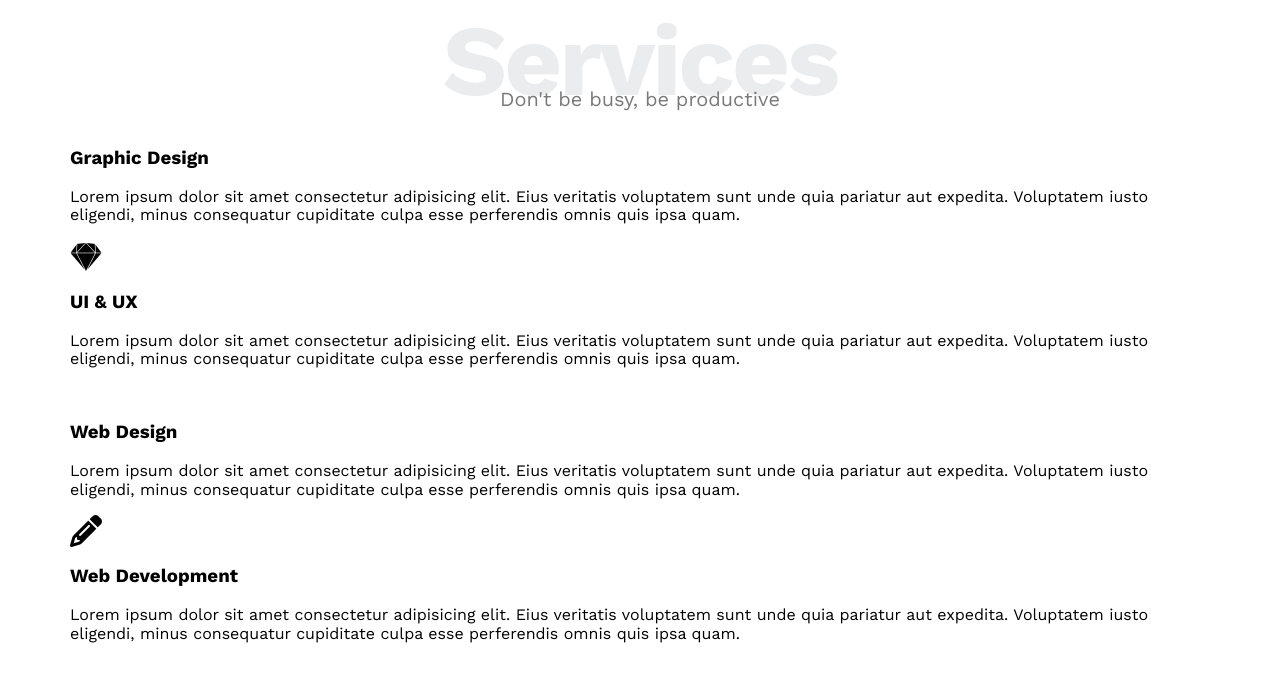
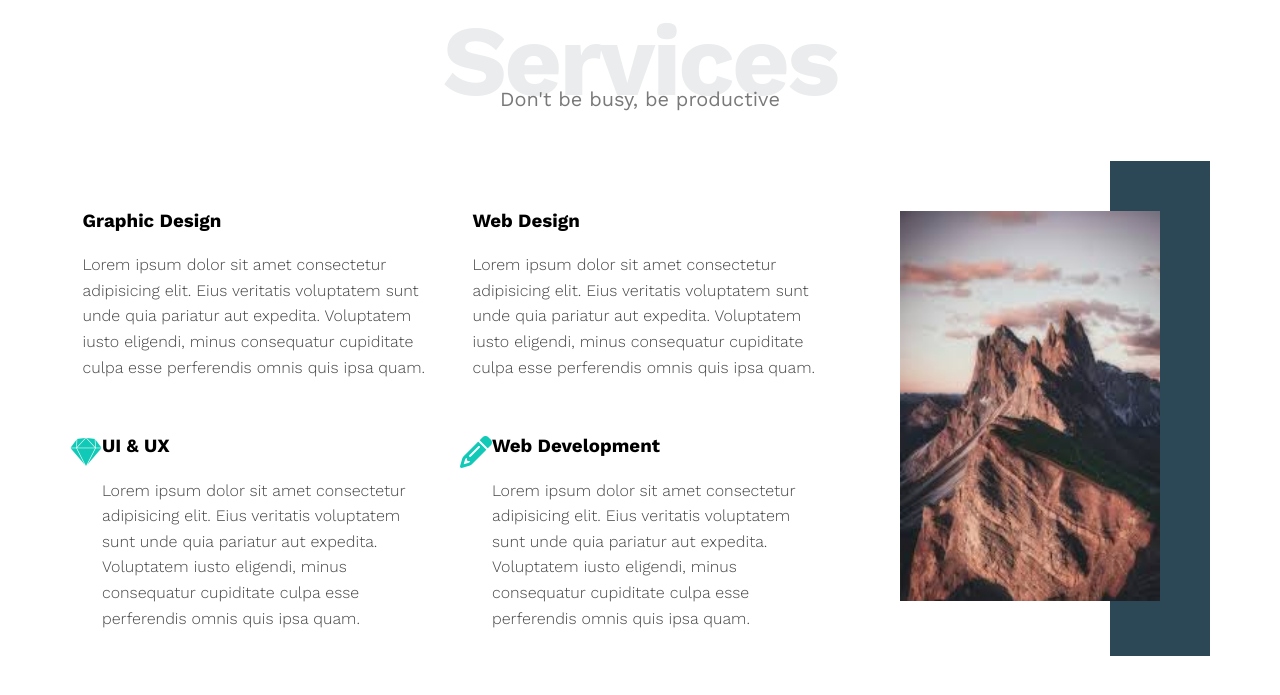
Before and after one commit to oussamael97/teamplate1, a plain HTML site: page index.htm in a window 1280 px wide. Shown: the part 1203-1898 px from the top of the page. Drawn offline with nearby package versions, Linux system fonts and the light colour scheme.

Commit message:
threecommit

```diff
--- a/css/leon.css
+++ b/css/leon.css
@@ -1,6 +1,7 @@
 /*Start variable */
 :root {
     --main-color: #10cab7;
+    --secondary-color: #2c4755;
 }
 /* start Globale Rules */
 *{
@@ -11,9 +12,7 @@
 body {
     font-family: "Work Sans", sans-serif;
 }
-.parent {
-    background-color: #eee;
-}
+
 .container{
     padding-left: 15px;
     padding-right: 15px;
@@ -70,7 +69,7 @@ body {
 
 .header {
     padding: 20px;
- /*    background-color: #eee; */
+  /* background-color: #eee;  */
 }
 .header .container{
     display: flex;
@@ -160,7 +159,6 @@ body {
     transform: translate(-50%, -50%);
     width: 320px;
     max-width: 100%;
-
 }
 .landing .intro-text h1{
     margin: 0;
@@ -182,7 +180,7 @@ body {
 }
 .features .container {
     display: grid;
-    grid-template-columns: repeat(auto-fill,minmax(300px,1fr));
+    grid-template-columns: repeat(auto-fill, minmax(300px,1fr));
     grid-gap: 20px;
 }
 .features .feat {
@@ -207,5 +205,60 @@ body {
     padding-top: 60px;
     padding-bottom: 60px;
 }
+.services .services-content {
+    display: grid;
+    grid-template-columns: repeat(auto-fill, minmax(300px,1fr));
+    grid-gap: 30px;
+    margin-top: 100px;
+}
+.services .services-content .srv {
+    display: flex;
+    margin-bottom: 40px;
+}
+@media(max-width:767px){
+    .services .services-content .srv{
+        flex-direction: column;
+        text-align: center;
+    }
+}
+
+.services .services-content .srv i {
+    color: var(--main-color);
+    flex-basis: 60px; /* bach yt3aml m3a tool w l3erd*/
+}
+.services .services-content .srv text{
+    flex: 1; /*bach yakhed l'espace dyalo w ykhli dikk 60pxx d i fkhatrha */
+}
+
+.services .services-content .srv .text h3 {
+    margin: 0 0 20px;
+}
+.services .services-content .srv .text p {
+    color: #444;
+    font-weight: 300;
+    line-height: 1.6;
+}
+.services .services-content .image {
+    text-align: center;
+    position: relative;
+}
+.services .services-content .image::before {
+    content: "";
+    background-color: var(--secondary-color);
+    width: 100px;
+    height: calc(100% + 100px);
+    top: -50px;
+    position: absolute;
+    right: 0;
+    z-index: -1;
+}
+.services .services-content .image img {
+    width: 260px;
+}
+@media(max-width: 1199px ){
+    .image-column {
+        display: none;
+    }
+}
 
 /* End Services */
--- a/index.htm
+++ b/index.htm
@@ -72,7 +72,7 @@
             <div class="container">
             <h2 class="special-heading">Services </h2>
             <p>Don't be busy, be productive</p>
-            <div class="serivces-content">
+            <div class="services-content">
                 <div class="col">
                     <!--Start service-->
                     <div class="srv">
@@ -110,8 +110,8 @@
                     <!--End service-->
                 </div>
                 <div class="col">
-                    <div class="img">
-                        <img src="" alt="">
+                    <div class="image image-column">
+                        <img src="images/mountain.jpeg" alt="">
                     </div>
                 </div>
             </div>
```
Also changed, not shown: images/mountain.jpeg (added).
